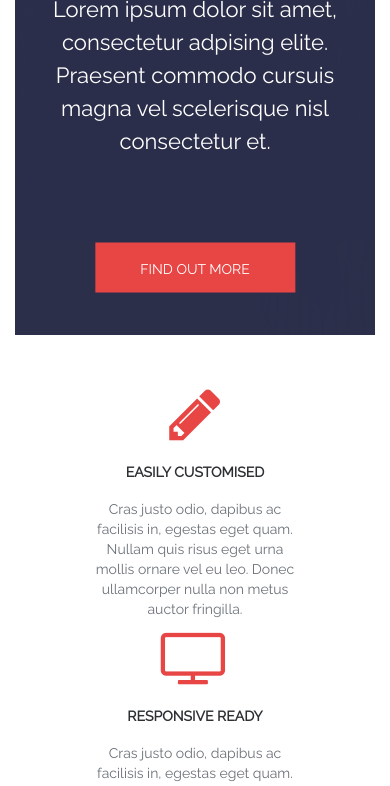
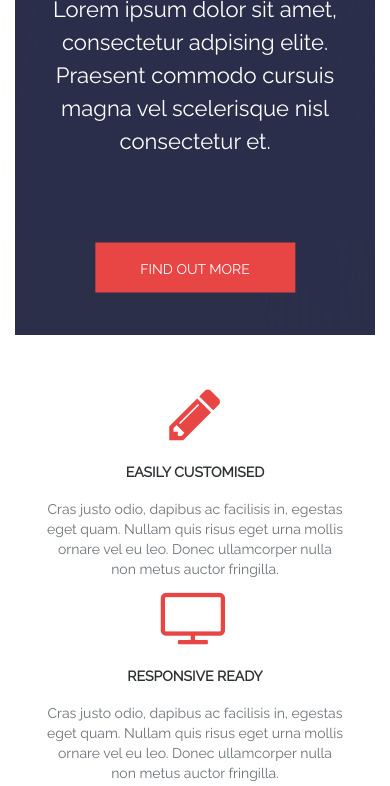
Before and after one commit to RobertBurnat/Activebox-Page, a website: page index.html in a window 390 px wide. Shown: the part 524-1310 px from the top of the page. Drawn offline with nearby package versions, Linux system fonts and the light colour scheme.

Commit message:
Fix responsive

```diff
--- a/sass/style.sass
+++ b/sass/style.sass
@@ -7,7 +7,7 @@ body
 h5
 	font-weight: 700
 .row
-	margin: 50px
+	margin: 50px auto
 header
 	background: url("../images/layer.png")
 	height: 100vh
```
Also changed, not shown: css/style.css, 1 other file.
